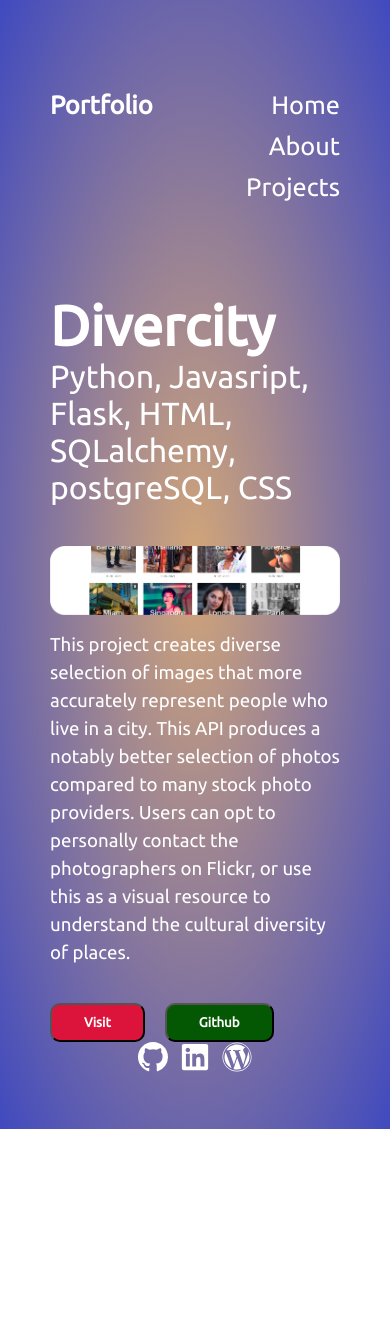
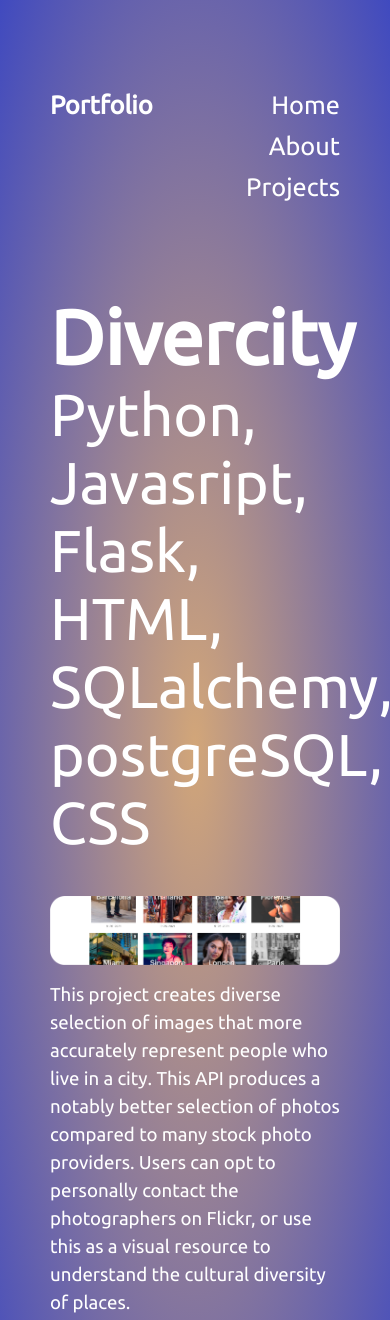
Before and after one commit to debiday/debiday.github.io, a Gatsby site: page /projects/divercity in a window 390 px wide. Shown: the top 1320 px of the page. Before the commit the page ends 1129 px from the top, so only its background shows below. Built offline with nearby package versions, Linux system fonts and the light colour scheme; Gatsby itself is replaced by a stand-in of ours.

Commit message:
delete gifs, slightly responsive details page

```diff
--- a/src/templates/project-details.js
+++ b/src/templates/project-details.js
@@ -12,14 +12,15 @@ export default function ProjectDetails({ data }) {
     return (
         <Layout>
             <div className={details}>
-                <h2>{title}</h2>
-                <h3>{stack}</h3>
+                <h2 style={{fontSize: "9vh"}}>{title}</h2>
+                <h3 style={{fontSize: "7vh"}}>{stack}</h3>
                 <div className={details}>
                     <GatsbyImage image={getImage(featuredImg.childImageSharp.gatsbyImageData)} alt="Banner" />
                 </div>
                 <div className={html} dangerouslySetInnerHTML={{__html: html }} />
-                <button className={btn}><a href={link}>Visit</a></button>
-                <button className={btn2}><a href={github}>Github</a></button>
+                <button className={btn}><a href={link} style={{fontSize: "3vh"}}>Visit</a></button>
+                <button className={btn2}><a href={github} style={{fontSize: "3vh"}}>Github</a></button>
+                <br />
             </div>
         </Layout>
     )
```
